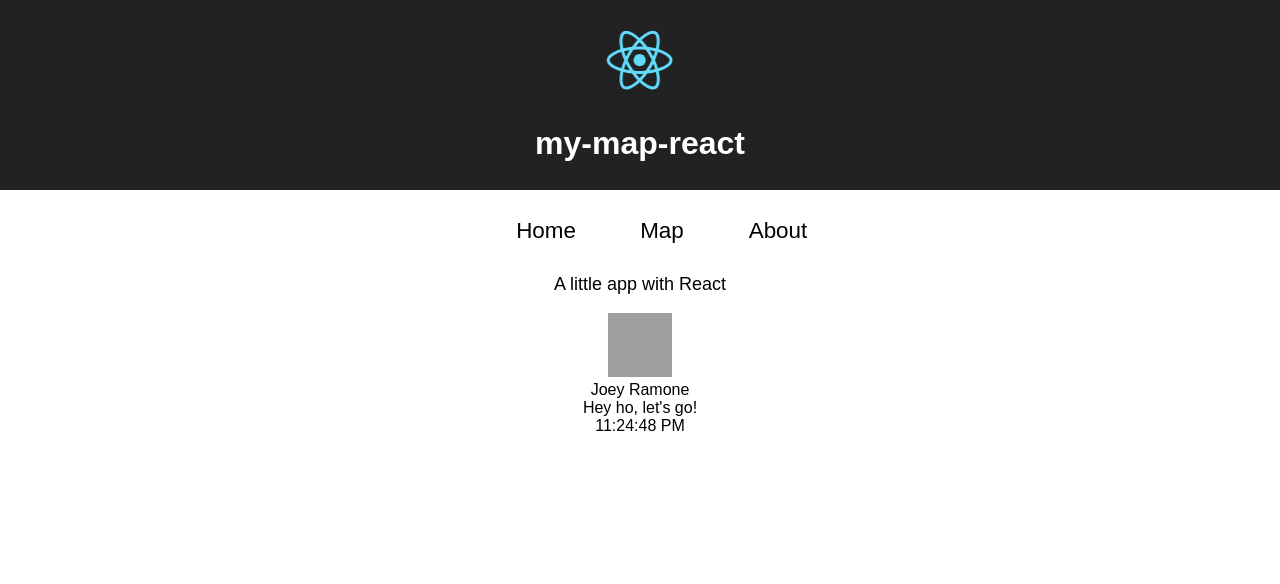
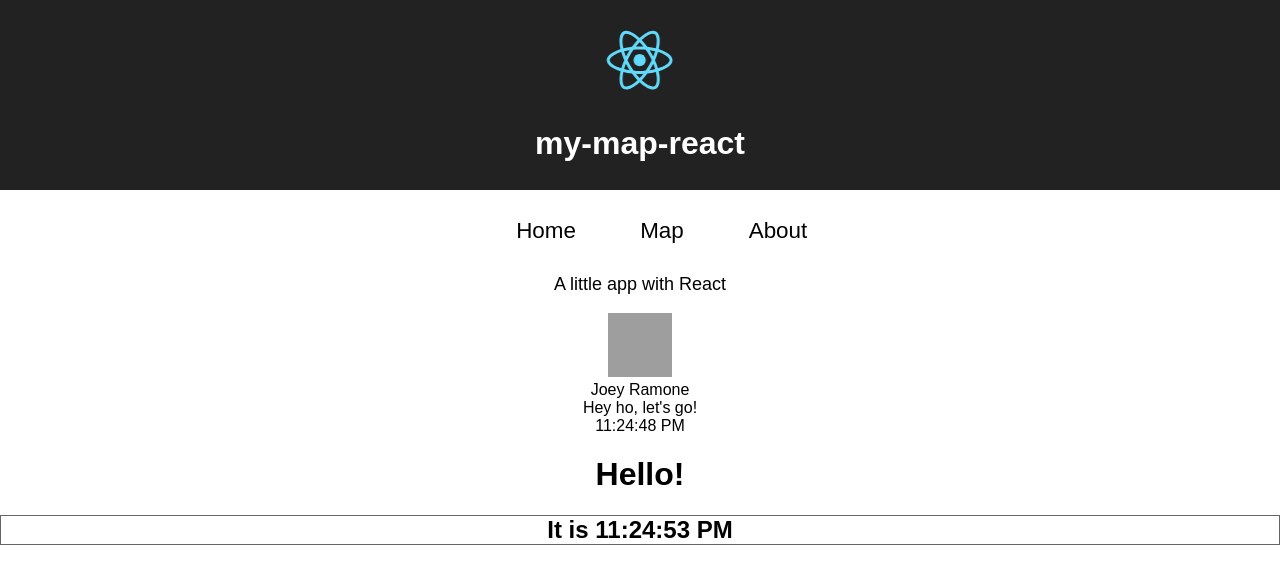
Before and after one commit to VictorVelarde/my-map-react, a React (Create React App) app: page / in a window 1280 px wide. Shown: the top 584 px of the page. Built offline with nearby package versions, Linux system fonts and the light colour scheme; grey boxes are pictures that could not be loaded.

Commit message:
Added a little Clock component with state

```diff
--- a/src/App.css
+++ b/src/App.css
@@ -28,7 +28,7 @@
 }
 
 .Menu ul {
-    list-style: none;
+    list-style-type: none;
     background-color: black;
     /*#444;*/
     text-align: center;
--- a/src/App.js
+++ b/src/App.js
@@ -2,6 +2,7 @@ import React, {Component} from 'react';
 import logo from './logo.svg';
 import Comment from './Comment';
 import Menu from './Menu';
+import Clock from './Clock';
 
 import './App.css';
 
@@ -40,6 +41,7 @@ class App extends Component {
                 <div className="App-body">
                     <Comment date={comment.date} text={comment.text} author={comment.author}/>
                 </div>
+                <Clock/>
             </div>
         );
     }
--- /dev/null
+++ b/src/Clock.css
@@ -0,0 +1,7 @@
+.Clock h1 {
+    font-color: #444;
+}
+
+.Clock h2 {
+    border: 1px #666 solid;
+}
--- /dev/null
+++ b/src/Clock.js
@@ -0,0 +1,32 @@
+import React, {Component} from 'react';
+import './Clock.css';
+
+class Clock extends Component {
+    constructor(props){
+      super(props);
+      this.state = {date: new Date()};
+    }
+
+    componentDidMount(){
+      this.timerID = setInterval(() => this.tick(), 1000);
+    }
+
+    tick(){
+      this.setState({date: new Date()});
+    }
+
+    componentWillUnmount(){
+      clearInterval(this.timerID);
+    }
+
+    render() {
+        return (
+          <div className="Clock">
+            <h1>Hello!</h1>
+            <h2>It is {this.state.date.toLocaleTimeString()}</h2>
+          </div>
+        );
+    }
+}
+
+export default Clock;
```
